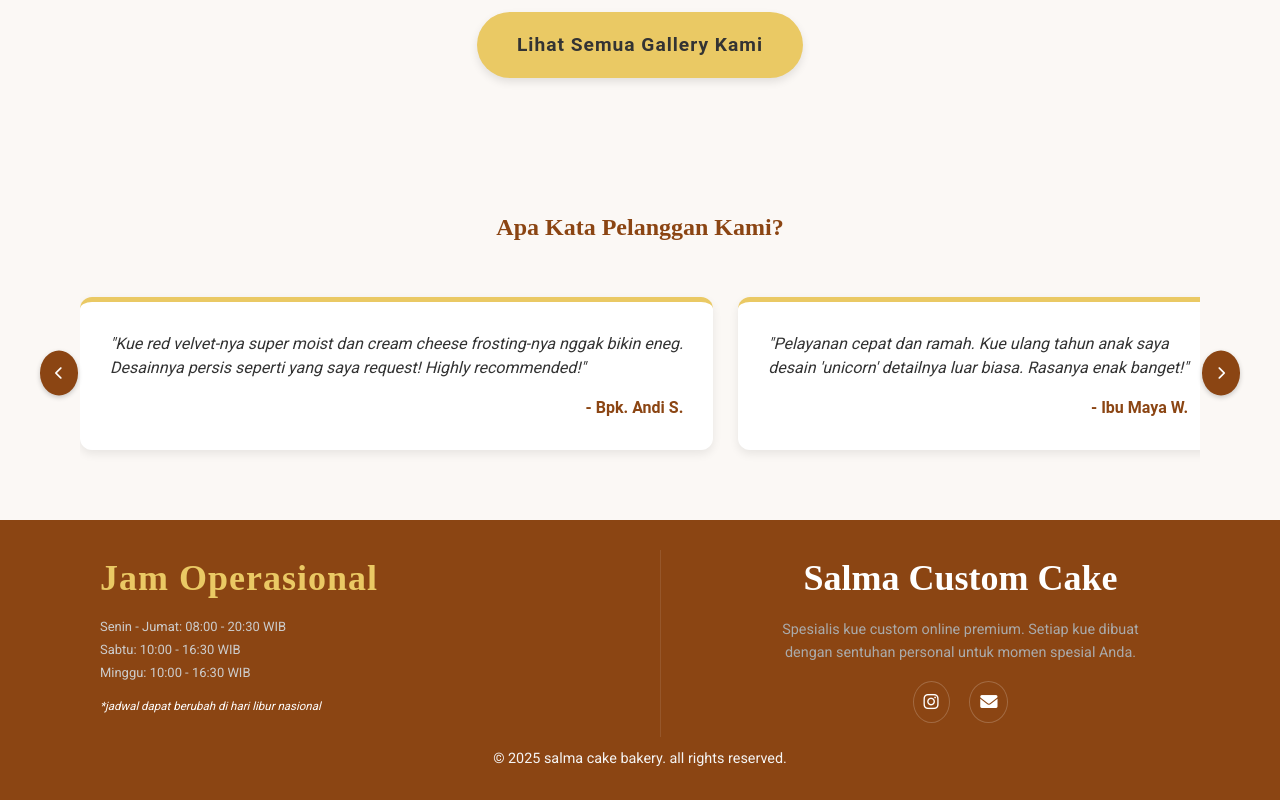
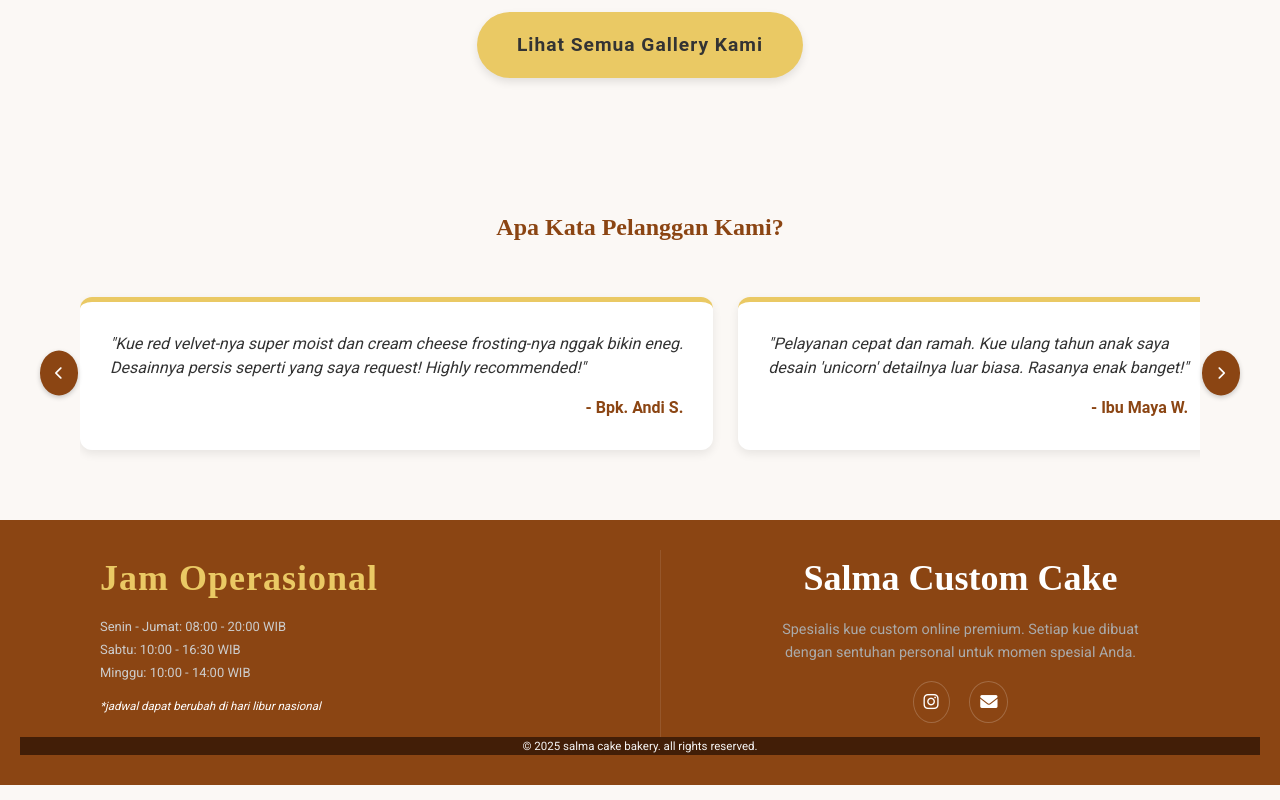
Before and after one commit to ribhawisono/scoobyboo, a plain HTML site: page index.html in a window 1280 px wide. Shown: the part 1361-2161 px from the top of the page. Drawn offline with Linux system fonts and the light colour scheme; files whose address does not match are found by name; a web font is replaced by a local one.

Commit message:
copyright footer

```diff
--- a/css/style.css
+++ b/css/style.css
@@ -203,10 +203,11 @@ footer {
 }
 
 .copyright {
+    background-color: #421e07;
     color: #f5f4f4;
-    font-size: 1em;
+    font-size: 0.8em;
     text-align: center;
-    margin-top: 10px;
+    width: 100%;
 }
 
 
--- a/index.html
+++ b/index.html
@@ -130,12 +130,11 @@
         <div class="footer-grid">
             <div class="working-hours">
                 <h3>Jam Operasional</h3>
-                <p>Senin - Jumat: 08:00 - 20:30 WIB</p>
+                <p>Senin - Jumat: 08:00 - 20:00 WIB</p>
                 <p>Sabtu: 10:00 - 16:30 WIB</p>
-                <p>Minggu: 10:00 - 16:30 WIB</p>
+                <p>Minggu: 10:00 - 14:00 WIB</p>
                 <small class="note-disclaimer"><i>*jadwal dapat berubah di hari libur nasional</i></small>
             </div>
-
             <div class="footer-socmed">
                 <a href="index.html" class="footer-logo">Salma Custom Cake</a>
                 <p class="footer-description">
@@ -147,7 +146,9 @@
                 </div>
             </div>
         </div>
-            <p class="copyright">&copy; 2025 salma cake bakery. all rights reserved.</p>
+        <div class="copyright">
+            <p>&copy; 2025 salma cake bakery. all rights reserved.</p>
+        </div>
     </footer>
 
     <script src="js/javascript.js"></script>
```
